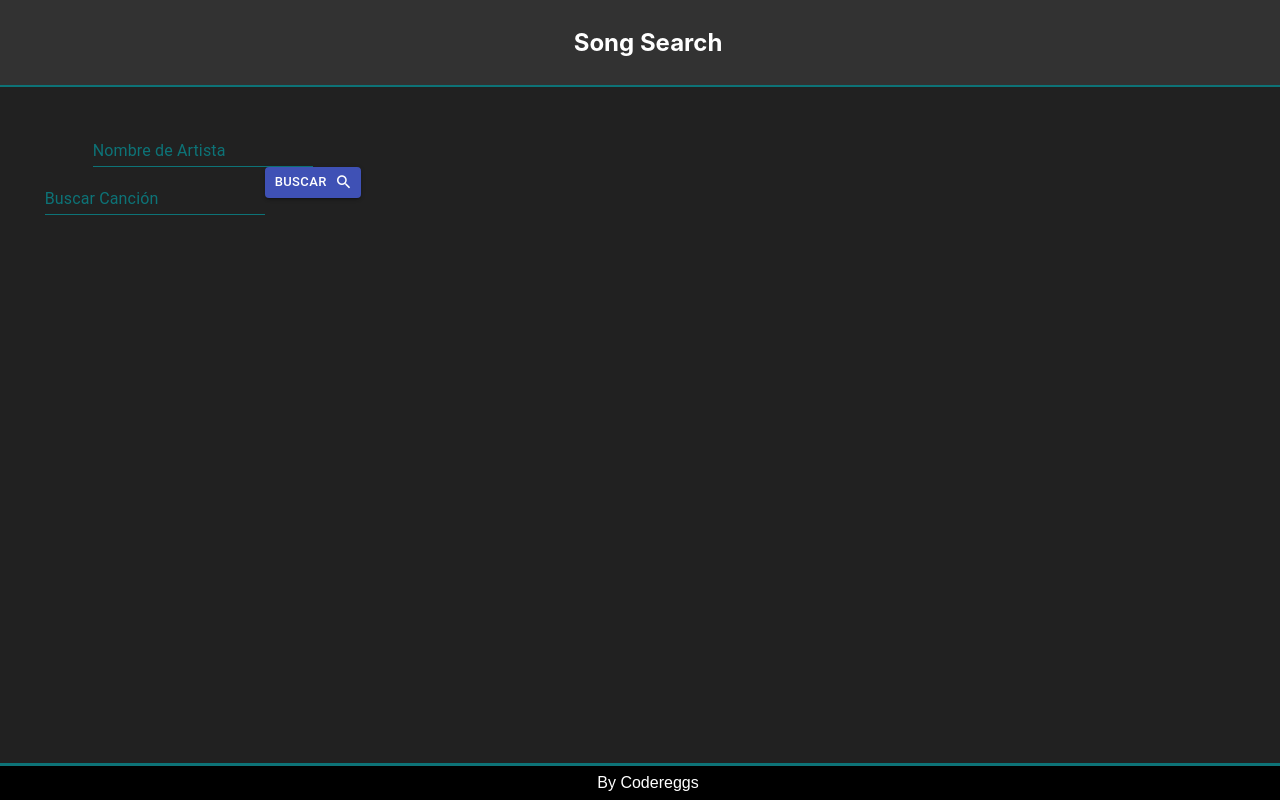
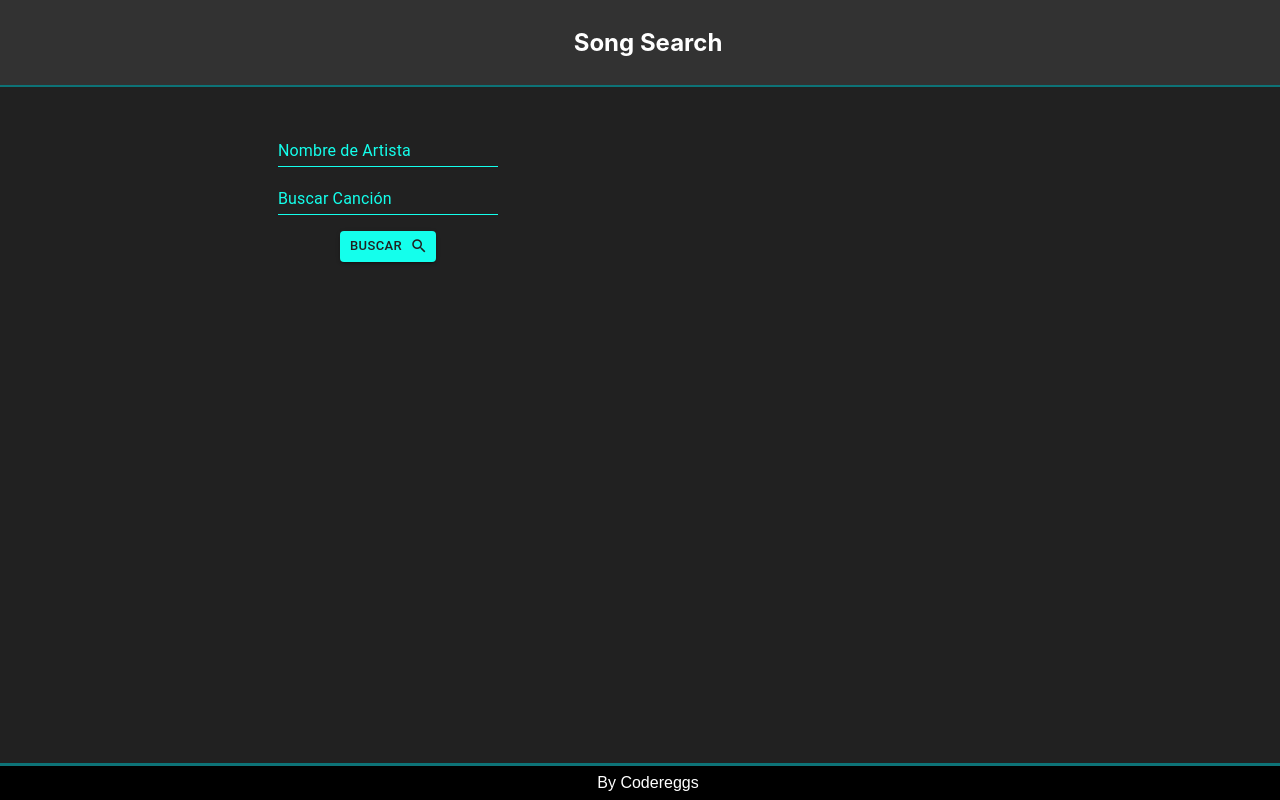
Before and after one commit to Codereggs/Buscador-Lyrics-Bio, a React (Create React App) app: page / in a window 1280 px wide. Built offline with nearby package versions, Linux system fonts and the light colour scheme.

Commit message:
fix css adjust flex in inputs search

```diff
--- a/src/App.css
+++ b/src/App.css
@@ -7,8 +7,16 @@
   text-align: center;
 }
 
+.form-Song {
+  display: flex;
+  flex-direction: column;
+  flex-wrap: nowrap;
+  align-items: center;
+  justify-content: center;
+}
+
 .MuiTextField-root label {
-  color: var(--third-color);
+  color: var(--fourth-color);
 }
 
 label.MuiFormLabel-root.Mui-focused {
@@ -24,19 +32,43 @@ p.MuiFormHelperText-root {
 }
 
 div.MuiInput-underline {
-  border-bottom-color: var(--third-color);
+  border-bottom-color: var(--fourth-color);
 }
 
 div.MuiInput-underline:hover:not(.Mui-disabled):before {
-  border-bottom-color: var(--third-color);
+  border-bottom-color: var(--fourth-color);
 }
 
 div.MuiInput-underline::before {
   color: var(--font-color);
-  border-bottom-color: var(--third-color);
+  border-bottom-color: var(--fourth-color);
 }
 
 div.MuiInput-underline:after {
-  color: var(--third-color);
+  color: var(--fourth-color);
   border-bottom-color: var(--fourth-color);
 }
+button.MuiButton-root {
+  color: var(--font-color);
+}
+
+button.MuiButton-contained {
+  margin-top: 1rem;
+  color: var(--font-color);
+  background-color: var(--fourth-color);
+}
+
+button.MuiButton-contained span.MuiButton-label {
+  color: var(--primary-color);
+}
+
+button.MuiButton-contained span.MuiButton-label:hover {
+  color: var(--font-color);
+}
+
+button.MuiButton-contained:hover {
+  background-color: var(--third-color);
+}
+
+@media screen and (max-width: 540px) {
+}
--- a/src/components/SongForm.js
+++ b/src/components/SongForm.js
@@ -32,7 +32,10 @@ export const SongForm = ({ handleSearch }) => {
 
   return (
     <>
-      <Form onSubmit={formik.handleSubmit} className="form-Song Details">
+      <Form
+        onSubmit={formik.handleSubmit}
+        className="form-Song form-mobile Details"
+      >
         <TextField
           id="artist"
           label={"Nombre de Artista"}
@@ -66,7 +69,7 @@ export const SongForm = ({ handleSearch }) => {
           type="submit"
           variant="contained"
           size="small"
-          color="primary"
+          color="none"
           endIcon={<Icon>search</Icon>}
         >
           Buscar
```
